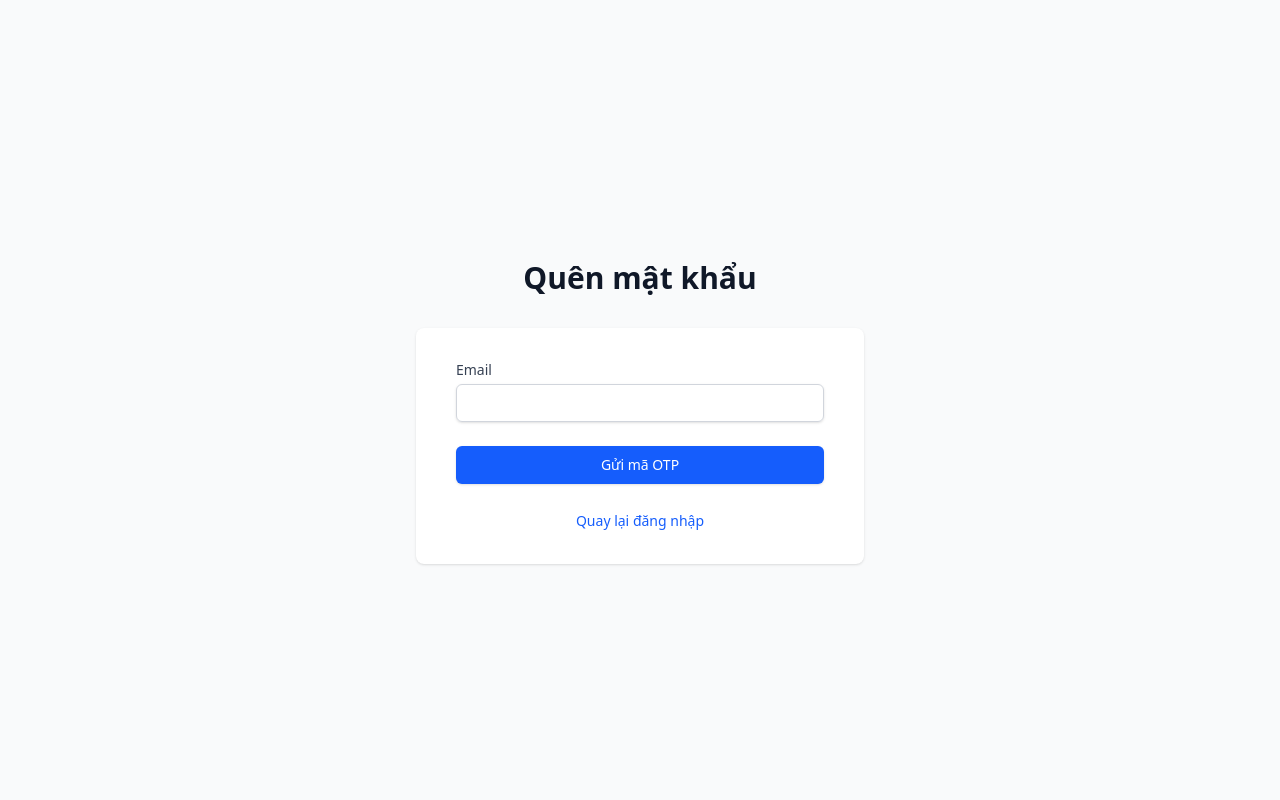
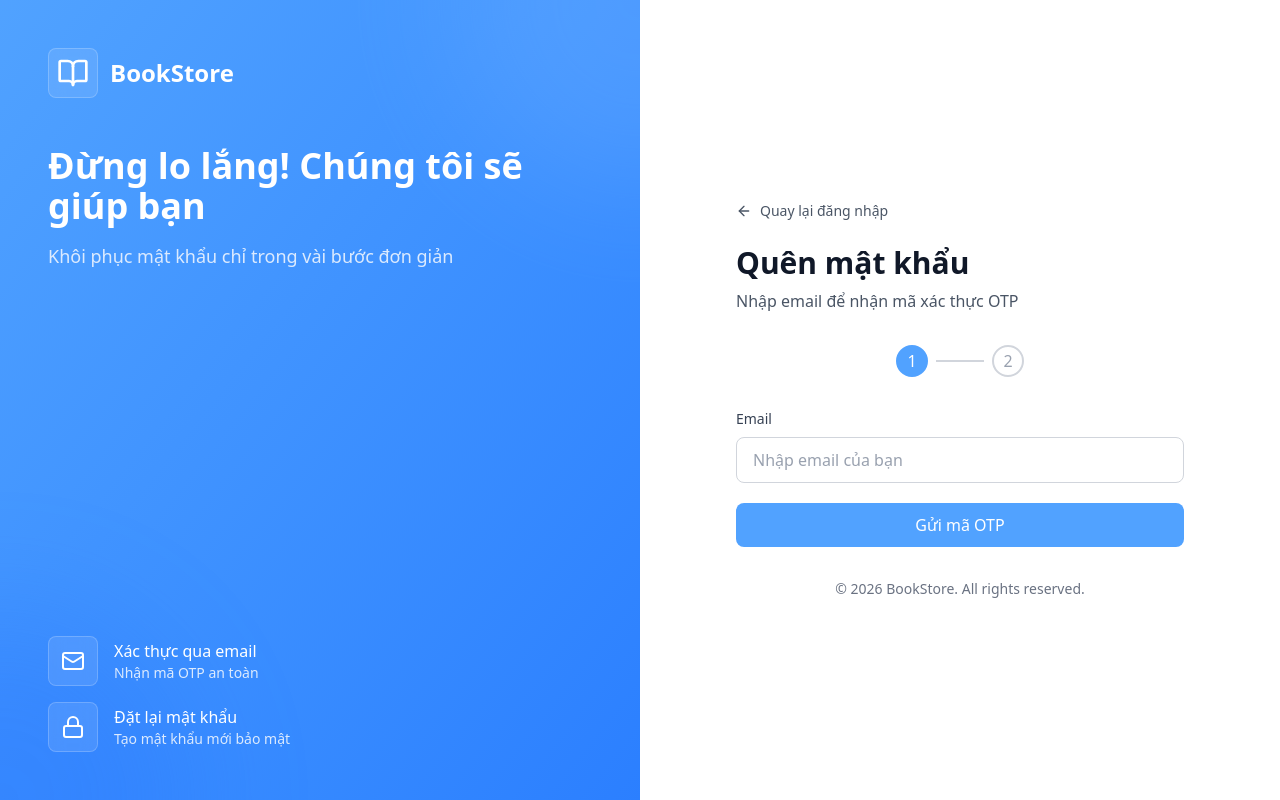
Before and after one commit to tienthanhnguyen331/bookstore-management-group10, a React (Vite) app in the folder client/: page /forgot-password in a window 1280 px wide. Built offline with nearby package versions, Linux system fonts and the light colour scheme.

Commit message:
refactor: update UI for ForgotPassword page

```diff
--- a/client/src/pages/ForgotPasswordPage.jsx
+++ b/client/src/pages/ForgotPasswordPage.jsx
@@ -1,6 +1,21 @@
 import { useState } from 'react';
-import { useNavigate } from 'react-router-dom';
+import { Link, useNavigate } from 'react-router-dom';
 import { forgotPassword, resetPasswordWithOtp } from '../services/authService';
+import { AlertCircle, ArrowLeft, BookOpen, CheckCircle2, KeyRound, Lock, Mail } from 'lucide-react';
+import AuthBrandingSidebar from '../components/auth/AuthBrandingSidebar';
+
+const brandingFeatures = [
+    {
+        icon: Mail,
+        title: 'Xác thực qua email',
+        description: 'Nhận mã OTP an toàn'
+    },
+    {
+        icon: Lock,
+        title: 'Đặt lại mật khẩu',
+        description: 'Tạo mật khẩu mới bảo mật'
+    }
+];
 
 const ForgotPasswordPage = () => {
     const [step, setStep] = useState(1); // 1: Nhập Email, 2: Nhập OTP
@@ -46,79 +61,160 @@ const ForgotPasswordPage = () => {
     };
 
     return (
-        <div className="min-h-screen bg-gray-50 flex flex-col justify-center py-12 sm:px-6 lg:px-8">
-            <div className="sm:mx-auto sm:w-full sm:max-w-md">
-                <h2 className="mt-6 text-center text-3xl font-extrabold text-gray-900">
-                    Quên mật khẩu
-                </h2>
+        <div className="min-h-screen flex">
+            {/* Left Side - Branding */}
+            <AuthBrandingSidebar
+                title="Đừng lo lắng! Chúng tôi sẽ giúp bạn"
+                subtitle="Khôi phục mật khẩu chỉ trong vài bước đơn giản"
+                features={brandingFeatures}
+            />
+
+            {/* Right Side - Form */}
+            <div className="w-full lg:w-1/2 flex items-center justify-center p-8 bg-white">
+                <div className="w-full max-w-md">
+                    {/* Mobile Logo */}
+                    <div className="lg:hidden mb-8 flex justify-center">
+                        <div className="flex items-center gap-2">
+                            <div className="bg-blue-400 p-2 rounded-lg">
+                                <BookOpen className="h-8 w-8 text-white" />
+                            </div>
+                            <span className="text-2xl font-bold text-gray-900">BookStore</span>
+                        </div>
                     </div>
 
-            <div className="mt-8 sm:mx-auto sm:w-full sm:max-w-md">
-                <div className="bg-white py-8 px-4 shadow sm:rounded-lg sm:px-10">
-                    {error && <div className="mb-4 p-2 bg-red-50 text-red-600 text-sm rounded">{error}</div>}
-                    {message && <div className="mb-4 p-2 bg-green-50 text-green-600 text-sm rounded">{message}</div>}
+                    {/* Back Button */}
+                    <Link
+                        to="/login"
+                        className="inline-flex items-center gap-2 text-sm text-gray-600 hover:text-gray-900 mb-6 transition-colors"
+                    >
+                        <ArrowLeft className="h-4 w-4" />
+                        Quay lại đăng nhập
+                    </Link>
+
+                    <div className="mb-8">
+                        <h1 className="text-3xl font-bold text-gray-900 mb-2">
+                            Quên mật khẩu
+                        </h1>
+                        <p className="text-gray-600">
+                            {step === 1
+                                ? 'Nhập email để nhận mã xác thực OTP'
+                                : 'Nhập mã OTP và mật khẩu mới của bạn'}
+                        </p>
+                    </div>
+
+                    {/* Messages */}
+                    {error && (
+                        <div className="mb-5 bg-red-50 border border-red-200 rounded-lg p-3 flex items-start gap-2">
+                            <AlertCircle className="h-5 w-5 text-red-600 flex-shrink-0 mt-0.5" />
+                            <p className="text-sm text-red-700 flex-1">{error}</p>
+                        </div>
+                    )}
+                    {message && (
+                        <div className="mb-5 bg-green-50 border border-green-200 rounded-lg p-3 flex items-start gap-2">
+                            <CheckCircle2 className="h-5 w-5 text-green-600 shrink-0 mt-0.5" />
+                            <p className="text-sm text-green-700 flex-1">{message}</p>
+                        </div>
+                    )}
+
+                    {/* Step Indicator */}
+                    <div className="flex items-center justify-center mb-8">
+                        <div className="flex items-center gap-2">
+                            <div className={`flex items-center justify-center w-8 h-8 rounded-full border-2 ${
+                                step === 1 ? 'bg-blue-400 border-blue-400 text-white' : 'bg-green-50 border-green-500 text-green-600'
+                            }`}>
+                                {step === 1 ? '1' : <CheckCircle2 className="h-4 w-4" />}
+                            </div>
+                            <div className={`h-0.5 w-12 ${step === 2 ? 'bg-blue-400' : 'bg-gray-300'}`}></div>
+                            <div className={`flex items-center justify-center w-8 h-8 rounded-full border-2 ${
+                                step === 2 ? 'bg-blue-400 border-blue-400 text-white' : 'bg-white border-gray-300 text-gray-400'
+                            }`}>
+                                2
+                            </div>
+                        </div>
+                    </div>
 
                     {step === 1 ? (
-                        <form onSubmit={handleSendOtp} className="space-y-6">
-                            <div>
-                                <label className="block text-sm font-medium text-gray-700">Email</label>
+                        <form onSubmit={handleSendOtp} className="space-y-5">
+                            <div className="space-y-2">
+                                <label className="block text-sm font-medium text-gray-700">
+                                    Email
+                                </label>
                                 <input
                                     type="email"
                                     required
                                     value={email}
                                     onChange={(e) => setEmail(e.target.value)}
-                                    className="mt-1 block w-full border border-gray-300 rounded-md shadow-sm py-2 px-3 focus:ring-blue-500 focus:border-blue-500 sm:text-sm"
+                                    className="w-full px-4 py-2.5 border border-gray-300 rounded-lg text-gray-900 placeholder-gray-400 focus:outline-none focus:ring-2 focus:ring-blue-400 focus:border-transparent transition-all"
+                                    placeholder="Nhập email của bạn"
                                 />
                             </div>
                             <button
                                 type="submit"
                                 disabled={isLoading}
-                                className="w-full flex justify-center py-2 px-4 border border-transparent rounded-md shadow-sm text-sm font-medium text-white bg-blue-600 hover:bg-blue-700 disabled:opacity-50"
+                                className="w-full py-2.5 px-4 bg-blue-400 hover:bg-blue-500 text-white font-medium rounded-lg focus:outline-none focus:ring-2 focus:ring-blue-400 focus:ring-offset-2 transition-all disabled:opacity-50 disabled:cursor-not-allowed"
                             >
                                 {isLoading ? 'Đang gửi...' : 'Gửi mã OTP'}
                             </button>
                         </form>
                     ) : (
-                        <form onSubmit={handleResetPassword} className="space-y-6">
-                            <div>
-                                <label className="block text-sm font-medium text-gray-700">Email</label>
-                                <input type="email" value={email} disabled className="mt-1 block w-full bg-gray-100 border border-gray-300 rounded-md shadow-sm py-2 px-3 sm:text-sm" />
+                        <form onSubmit={handleResetPassword} className="space-y-5">
+                            <div className="space-y-2">
+                                <label className="block text-sm font-medium text-gray-700">
+                                    Email
+                                </label>
+                                <input
+                                    type="email"
+                                    value={email}
+                                    disabled
+                                    className="w-full px-4 py-2.5 bg-gray-50 border border-gray-300 rounded-lg text-gray-500 cursor-not-allowed"
+                                />
                             </div>
-                            <div>
-                                <label className="block text-sm font-medium text-gray-700">Mã OTP</label>
+                            <div className="space-y-2">
+                                <label className="block text-sm font-medium text-gray-700">
+                                    Mã OTP
+                                </label>
+                                <div className="relative">
+                                    <KeyRound className="absolute left-3 top-1/2 -translate-y-1/2 h-5 w-5 text-gray-400" />
                                     <input
                                         type="text"
                                         required
                                         value={otp}
                                         onChange={(e) => setOtp(e.target.value)}
-                                    className="mt-1 block w-full border border-gray-300 rounded-md shadow-sm py-2 px-3 focus:ring-blue-500 focus:border-blue-500 sm:text-sm"
+                                        className="w-full pl-11 pr-4 py-2.5 border border-gray-300 rounded-lg text-gray-900 placeholder-gray-400 focus:outline-none focus:ring-2 focus:ring-blue-400 focus:border-transparent transition-all"
+                                        placeholder="Nhập mã OTP"
                                     />
                                 </div>
-                            <div>
-                                <label className="block text-sm font-medium text-gray-700">Mật khẩu mới</label>
+                            </div>
+                            <div className="space-y-2">
+                                <label className="block text-sm font-medium text-gray-700">
+                                    Mật khẩu mới
+                                </label>
+                                <div className="relative">
+                                    <Lock className="absolute left-3 top-1/2 -translate-y-1/2 h-5 w-5 text-gray-400" />
                                     <input
                                         type="password"
                                         required
                                         value={newPassword}
                                         onChange={(e) => setNewPassword(e.target.value)}
-                                    className="mt-1 block w-full border border-gray-300 rounded-md shadow-sm py-2 px-3 focus:ring-blue-500 focus:border-blue-500 sm:text-sm"
+                                        className="w-full pl-11 pr-4 py-2.5 border border-gray-300 rounded-lg text-gray-900 placeholder-gray-400 focus:outline-none focus:ring-2 focus:ring-blue-400 focus:border-transparent transition-all"
+                                        placeholder="Nhập mật khẩu mới"
                                     />
+                                </div>
                             </div>
                             <button
                                 type="submit"
                                 disabled={isLoading}
-                                className="w-full flex justify-center py-2 px-4 border border-transparent rounded-md shadow-sm text-sm font-medium text-white bg-blue-600 hover:bg-blue-700 disabled:opacity-50"
+                                className="w-full py-2.5 px-4 bg-blue-400 hover:bg-blue-500 text-white font-medium rounded-lg focus:outline-none focus:ring-2 focus:ring-blue-400 focus:ring-offset-2 transition-all disabled:opacity-50 disabled:cursor-not-allowed"
                             >
                                 {isLoading ? 'Đang xử lý...' : 'Đặt lại mật khẩu'}
                             </button>
                         </form>
                     )}
 
-                    <div className="mt-6 text-center">
-                        <a href="/login" className="text-sm font-medium text-blue-600 hover:text-blue-500">
-                            Quay lại đăng nhập
-                        </a>
-                    </div>
+                    {/* Footer */}
+                    <p className="text-center text-sm text-gray-500 mt-8">
+                        © 2026 BookStore. All rights reserved.
+                    </p>
                 </div>
             </div>
         </div>
```
Lines whose indentation alone changed are shown as unchanged.
